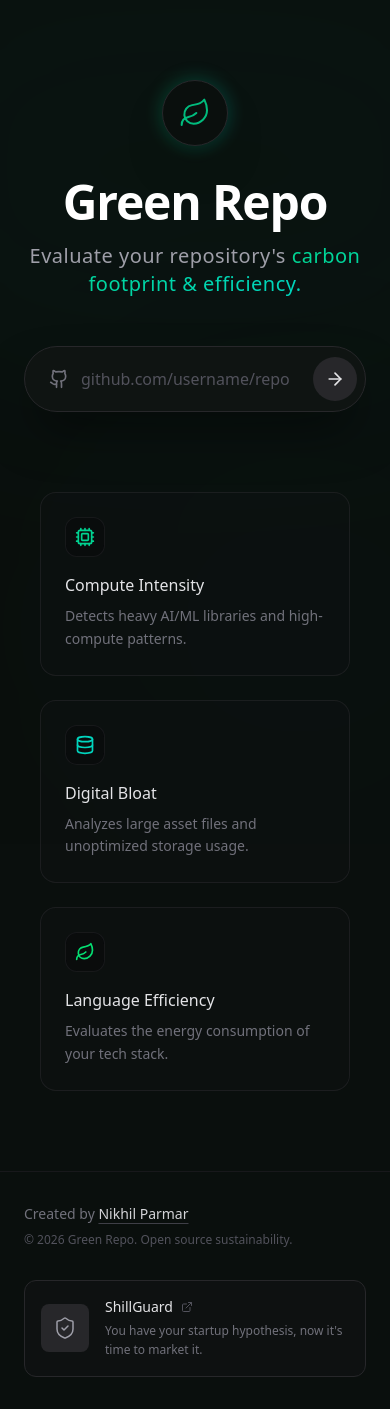
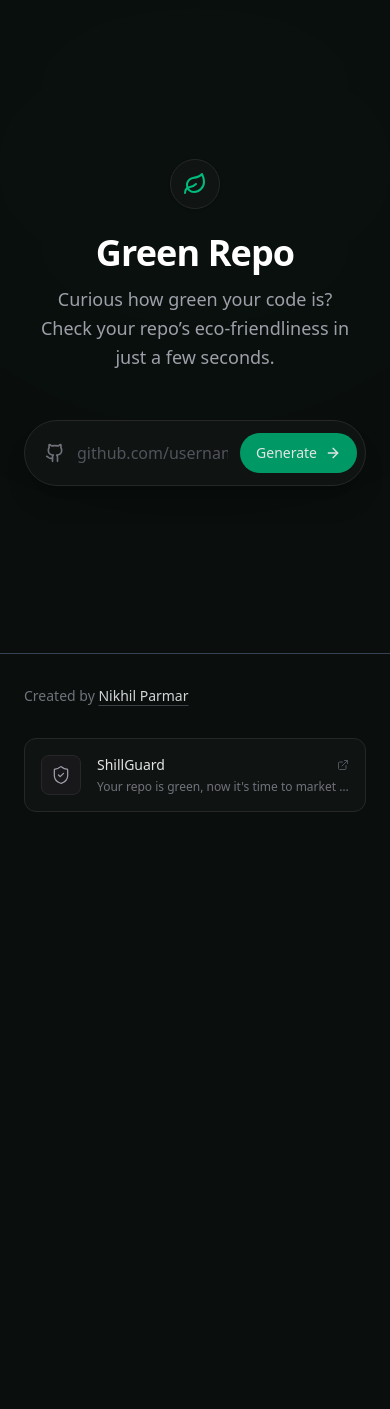
Before and after one commit to nikhilp1234567/green-repo, a Next.js app: page / in a window 390 px wide. After the commit the page ends 844 px from the top, so only its background shows below. Built offline with nearby package versions, Linux system fonts and the light colour scheme.

Commit message:
Refactor Home component layout and styling for improved user experience. Adjusted spacing, updated button styles, and refined content presentation. Removed unused feature cards and enhanced responsiveness.

```diff
--- a/app/page.tsx
+++ b/app/page.tsx
@@ -5,8 +5,6 @@ import { analyzeRepo, AnalysisResult } from './actions';
 import { motion, AnimatePresence } from 'framer-motion';
 import {
   Leaf,
-  Cpu,
-  Database,
   ArrowRight,
   CheckCircle2,
   AlertTriangle,
@@ -43,56 +41,48 @@ export default function Home() {
   return (
     <div className="min-h-screen w-full bg-[#0a0f0d] text-zinc-100 font-sans selection:bg-emerald-500/30 flex flex-col">
 
-      {/* Background Ambience */}
+      {/* Background Ambience - Subtle */}
       <div className="fixed inset-0 z-0 pointer-events-none overflow-hidden">
-        <div className="absolute top-[-10%] left-1/2 -translate-x-1/2 w-[800px] h-[500px] bg-emerald-900/20 blur-[120px] rounded-full opacity-40" />
-        <div className="absolute bottom-[-10%] left-0 w-[600px] h-[600px] bg-teal-900/10 blur-[120px] rounded-full opacity-30" />
+        <div className="absolute top-[-10%] left-1/2 -translate-x-1/2 w-[600px] h-[500px] bg-emerald-900/10 blur-[100px] rounded-full opacity-30" />
       </div>
 
       {/* Main Content Area */}
-      <main className="relative z-10 flex-1 flex flex-col items-center justify-center w-full max-w-5xl mx-auto px-6 py-20 lg:py-32">
+      <main className="relative z-10 flex-1 flex flex-col items-center justify-center w-full max-w-4xl mx-auto px-6 pt-20 pb-10">
 
-        {/* Hero Section */}
+        {/* Hero Section - Matching Reference Spacing */}
         <motion.div
-          initial={{ opacity: 0, y: 20 }}
+          initial={{ opacity: 0, y: 10 }}
           animate={{ opacity: 1, y: 0 }}
-          transition={{ duration: 0.6 }}
-          className="flex flex-col items-center text-center space-y-8 max-w-3xl"
+          transition={{ duration: 0.5 }}
+          className="flex flex-col items-center text-center space-y-6"
         >
-           {/* Logo Badge */}
-           <div className="relative group">
-            <div className="absolute -inset-1 bg-gradient-to-r from-emerald-600 to-teal-600 rounded-full blur opacity-25 group-hover:opacity-50 transition duration-1000 group-hover:duration-200"></div>
-            <div className="relative p-4 rounded-full bg-[#0a0f0d] border border-zinc-800 text-emerald-500 shadow-2xl">
-              <Leaf size={32} strokeWidth={1.5} />
+           {/* Icon Badge - Small and Circular like reference */}
+            <div className="p-3 rounded-full bg-zinc-900/50 border border-zinc-800 text-emerald-500 shadow-sm">
+              <Leaf size={24} strokeWidth={2} />
             </div>
-          </div>
 
-          <div className="space-y-4">
-            <h1 className="text-5xl md:text-7xl font-bold tracking-tight text-white">
-              Green Repo
-            </h1>
-            <h2 className="text-xl md:text-2xl font-light tracking-wide text-zinc-400">
-              Evaluate your repository's <br className="hidden md:block" />
-              <span className="text-transparent bg-clip-text bg-gradient-to-r from-emerald-400 to-teal-400 font-medium">
-               carbon footprint & efficiency.
-              </span>
-            </h2>
-          </div>
+            <div className="space-y-3 max-w-lg">
+              <h1 className="text-4xl md:text-5xl font-bold tracking-tight text-white">
+                Green Repo
+              </h1>
+              <p className="text-lg text-zinc-400 font-light leading-relaxed">
+                Curious how green your code is? <br />Check your repo’s eco-friendliness in just a few seconds.
+              </p>
+            </div>
         </motion.div>
 
         {/* Input Section */}
         <motion.div
-          initial={{ opacity: 0, y: 20 }}
+          initial={{ opacity: 0, y: 10 }}
           animate={{ opacity: 1, y: 0 }}
-          transition={{ duration: 0.6, delay: 0.2 }}
-          className="w-full max-w-lg mt-12 relative z-20"
+          transition={{ duration: 0.5, delay: 0.1 }}
+          className="w-full max-w-xl mt-12 mb-12"
         >
-          <div className="group relative">
-            <div className="absolute -inset-0.5 bg-gradient-to-r from-emerald-500/20 to-teal-500/20 rounded-full blur opacity-0 group-focus-within:opacity-100 transition duration-500" />
-
-            <div className="relative bg-[#0F1412] border border-zinc-800 rounded-full p-2 flex items-center shadow-2xl shadow-black/50 transition-all focus-within:border-emerald-500/30 focus-within:bg-[#131a17]">
+          <div className="relative group">
+            {/* Input Container */}
+            <div className="relative bg-[#0F1412] border border-zinc-800 rounded-full p-2 flex items-center shadow-xl shadow-black/20 transition-all focus-within:border-emerald-500/30 focus-within:ring-1 focus-within:ring-emerald-500/30">
               <form action={handleSubmit} className="flex items-center w-full gap-3">
-                <div className="pl-4 text-zinc-500 group-focus-within:text-emerald-500 transition-colors">
+                <div className="pl-3 text-zinc-500">
                   <Github size={20} />
                 </div>
                 <input
@@ -106,71 +96,53 @@ export default function Home() {
                 <button
                   type="submit"
                   disabled={isLoading}
-                  className="bg-zinc-800 hover:bg-emerald-600 text-zinc-200 hover:text-white p-3 rounded-full transition-all duration-300 disabled:opacity-50 disabled:cursor-not-allowed flex items-center justify-center"
+                  className="bg-emerald-600 hover:bg-emerald-800 text-zinc-200 px-4 py-2.5 rounded-full text-sm font-medium transition-all duration-200 disabled:opacity-50 disabled:cursor-not-allowed flex items-center gap-2"
                 >
-                  {isLoading ? <Loader2 className="animate-spin" size={20} /> : <ArrowRight size={20} />}
+                  {isLoading ? (
+                    <>
+                      <Loader2 className="animate-spin" size={16} />
+                      <span>Analyzing</span>
+                    </>
+                  ) : (
+                    <>
+                      <span>Generate</span>
+                      <ArrowRight size={16} />
+                    </>
+                  )}
                 </button>
               </form>
             </div>
           </div>
         </motion.div>
 
-        {/* Feature Cards (Only show if no result yet) */}
-        {!result && (
-          <motion.div
-            initial={{ opacity: 0 }}
-            animate={{ opacity: 1 }}
-            transition={{ delay: 0.4, duration: 0.8 }}
-            className="mt-20 grid grid-cols-1 md:grid-cols-3 gap-6 w-full px-4"
-          >
-            <FeatureCard
-              icon={<Cpu className="text-emerald-400" size={20} />}
-              title="Compute Intensity"
-              description="Detects heavy AI/ML libraries and high-compute patterns."
-            />
-            <FeatureCard
-              icon={<Database className="text-teal-400" size={20} />}
-              title="Digital Bloat"
-              description="Analyzes large asset files and unoptimized storage usage."
-            />
-            <FeatureCard
-              icon={<Leaf className="text-green-400" size={20} />}
-              title="Language Efficiency"
-              description="Evaluates the energy consumption of your tech stack."
-            />
-          </motion.div>
-        )}
-
         {/* Results Section */}
         <AnimatePresence mode='wait'>
           {result && (
             <motion.div
               key="results"
-              initial={{ opacity: 0, y: 20, scale: 0.98 }}
-              animate={{ opacity: 1, y: 0, scale: 1 }}
-              exit={{ opacity: 0, scale: 0.98 }}
-              transition={{ type: "spring", stiffness: 200, damping: 25 }}
-              className="w-full max-w-4xl mt-16"
+              initial={{ opacity: 0, y: 10 }}
+              animate={{ opacity: 1, y: 0 }}
+              exit={{ opacity: 0, y: -10 }}
+              className="w-full max-w-3xl mb-12"
             >
               {result.error ? (
-                <div className="bg-red-500/5 border border-red-500/10 text-red-200 p-6 rounded-2xl flex items-center gap-4 justify-center">
-                  <AlertTriangle className="text-red-500" size={24} />
-                  <p className="font-light">{result.error}</p>
+                <div className="bg-red-500/5 border border-red-500/10 text-red-200 p-4 rounded-xl flex items-center gap-4 justify-center text-sm">
+                  <AlertTriangle className="text-red-500" size={18} />
+                  <p>{result.error}</p>
                 </div>
               ) : result.score && (
-                <div className="grid grid-cols-1 md:grid-cols-5 gap-8 bg-[#131816]/80 backdrop-blur-xl border border-zinc-800/60 rounded-3xl p-8 shadow-2xl">
-
-                  {/* Left Column: Badge */}
-                  <div className="md:col-span-2 flex flex-col items-center justify-center p-6 bg-zinc-950/50 rounded-2xl border border-zinc-800/40">
+                <div className="grid grid-cols-1 md:grid-cols-5 gap-6 bg-[#131816]/50 border border-zinc-800/60 rounded-2xl p-6">
+                  {/* Badge */}
+                  <div className="md:col-span-2 flex flex-col items-center justify-center p-4 bg-zinc-950/30 rounded-xl border border-zinc-800/30">
                     <img
                       src={`/api/badge?score=${result.score.score}`}
                       alt="Green Score Badge"
-                      className="w-full max-w-[240px] h-auto drop-shadow-2xl mb-6 hover:scale-105 transition-transform duration-500"
+                      className="w-32 h-auto drop-shadow-xl mb-3 hover:scale-105 transition-transform"
                     />
                     <div className="text-center">
-                      <p className="text-zinc-500 text-xs uppercase tracking-[0.2em] font-medium mb-1">Environmental Grade</p>
+                      <p className="text-zinc-500 text-[10px] uppercase tracking-widest font-medium">Grade</p>
                       <p className={cn(
-                        "text-4xl font-light tracking-tight",
+                        "text-2xl font-light",
                         result.score.grade === 'A+' ? 'text-emerald-400' :
                         result.score.grade === 'B' ? 'text-blue-400' :
                         result.score.grade === 'C' ? 'text-yellow-400' : 'text-red-400'
@@ -178,45 +150,30 @@ export default function Home() {
                     </div>
                   </div>
 
-                  {/* Right Column: Breakdown */}
-                  <div className="md:col-span-3 flex flex-col justify-between">
+                  {/* Details */}
+                  <div className="md:col-span-3 flex flex-col justify-between space-y-4">
                     <div>
-                      <div className="mb-6">
-                        <h3 className="text-xl text-white font-medium">Analysis Report</h3>
-                        <p className="text-zinc-500 text-sm font-mono mt-1">{result.repoDetails?.owner} / {result.repoDetails?.repo}</p>
-                      </div>
+                      <h3 className="text-lg text-white font-medium">Analysis Report</h3>
+                      <p className="text-zinc-500 text-xs font-mono">{result.repoDetails?.owner}/{result.repoDetails?.repo}</p>
 
-                      <div className="space-y-4 mb-8">
-                        {result.score.breakdown.reasons.length === 0 ? (
-                          <div className="p-4 rounded-lg bg-emerald-500/5 border border-emerald-500/10 flex items-center gap-3">
-                            <CheckCircle2 className="text-emerald-500" size={20} />
-                            <p className="text-emerald-200/80 font-light text-sm">Excellent! No major inefficiencies detected.</p>
+                      <div className="mt-4 space-y-2">
+                         {result.score.breakdown.reasons.length === 0 ? (
+                          <div className="text-emerald-400/80 text-sm flex items-center gap-2">
+                             <CheckCircle2 size={16} /> No major issues found.
                           </div>
                         ) : (
-                          <ul className="space-y-3">
-                            {result.score.breakdown.reasons.map((reason, idx) => (
-                              <motion.li
-                                key={idx}
-                                initial={{ opacity: 0, x: -5 }}
-                                animate={{ opacity: 1, x: 0 }}
-                                transition={{ delay: idx * 0.1 }}
-                                className="text-zinc-300 font-light text-sm flex items-start gap-3 p-3 rounded-lg bg-red-500/5 border border-red-500/5"
-                              >
-                                <AlertTriangle className="text-red-400 shrink-0 mt-0.5" size={16} />
-                                <span>{reason}</span>
-                              </motion.li>
-                            ))}
-                          </ul>
+                          result.score.breakdown.reasons.map((reason, idx) => (
+                            <div key={idx} className="text-zinc-400 text-xs flex items-start gap-2">
+                              <span className="text-red-400 mt-0.5">•</span> {reason}
+                            </div>
+                          ))
                         )}
                       </div>
                     </div>
 
-                    <div className="pt-6 border-t border-zinc-800/50">
-                      <div className="flex items-center justify-between mb-2">
-                        <p className="text-[10px] text-zinc-500 uppercase tracking-wider font-semibold">Badge Markdown</p>
-                        <span className="text-[10px] text-emerald-500/80">Copy to README.md</span>
-                      </div>
-                      <code className="block w-full bg-black/40 hover:bg-black/60 p-3 rounded-lg text-xs text-zinc-400 font-mono break-all border border-zinc-800 transition-colors cursor-text selection:bg-emerald-500/30">
+                    <div className="pt-4 border-t border-zinc-800/50">
+                       <p className="text-[10px] text-zinc-500 mb-1">MARKDOWN BADGE</p>
+                       <code className="block w-full bg-black/30 p-2 rounded text-[10px] text-zinc-500 font-mono break-all border border-zinc-800/50">
                         [![Green Score]({typeof window !== 'undefined' ? window.location.origin : 'https://green-repo.vercel.app'}/api/badge?score={result.score.score})](https://green-repo.vercel.app)
                       </code>
                     </div>
@@ -228,36 +185,34 @@ export default function Home() {
         </AnimatePresence>
       </main>
 
-      {/* Footer Section */}
-      <footer className="relative z-10 w-full border-t border-zinc-900 bg-[#0a0f0d]">
-        <div className="max-w-5xl mx-auto px-6 py-8 md:py-12">
-          <div className="flex flex-col md:flex-row items-start md:items-center justify-between gap-8 md:gap-4">
+      {/* Footer Section - Matches Reference Layout */}
+      <footer className="w-full">
+        {/* Divider Line */}
+        <div className="w-full h-px bg-gray-700 max-w-4xl mx-auto" />
+
+        <div className="max-w-4xl mx-auto px-6 py-8 md:py-12">
+          <div className="flex flex-col md:flex-row items-start md:items-center justify-between gap-8">
 
             {/* Left: Created By */}
-            <div className="flex flex-col space-y-2">
-              <p className="text-zinc-500 text-sm font-light">
-                Created by <a href="#" className="text-zinc-300 hover:text-white underline decoration-zinc-700 underline-offset-4 transition-colors">Nikhil Parmar</a>
-              </p>
-              <p className="text-zinc-600 text-xs">
-                &copy; {new Date().getFullYear()} Green Repo. Open source sustainability.
-              </p>
+            <div className="text-sm font-light text-zinc-500">
+              Created by <a href="#" className="text-zinc-300 hover:text-emerald-400 underline decoration-zinc-700 underline-offset-4 transition-colors">Nikhil Parmar</a>
             </div>
 
-            {/* Right: Promo Card (ShillGuard Style) */}
+            {/* Right: ShillGuard Card */}
             <a
               href="#"
-              className="group flex items-center gap-4 p-4 rounded-xl border border-zinc-800 bg-zinc-900/30 hover:bg-zinc-900/60 hover:border-zinc-700 transition-all duration-300 max-w-sm w-full md:w-auto"
+              className="group flex items-center gap-4 p-4 rounded-xl border border-zinc-800 bg-[#0F1412] hover:bg-zinc-900/50 hover:border-zinc-700 transition-all duration-300 w-full md:w-auto md:min-w-[320px]"
             >
-              <div className="h-12 w-12 rounded-lg bg-zinc-800 flex items-center justify-center text-zinc-400 group-hover:text-emerald-400 transition-colors">
-                <ShieldCheck strokeWidth={1.5} size={24} />
+              <div className="h-10 w-10 rounded-lg bg-zinc-900 border border-zinc-800 flex items-center justify-center text-zinc-400 group-hover:text-emerald-400 transition-colors">
+                <ShieldCheck strokeWidth={1.5} size={20} />
               </div>
-              <div className="flex-1">
-                <div className="flex items-center gap-2">
+              <div className="flex-1 min-w-0">
+                <div className="flex items-center justify-between">
                   <h4 className="text-sm font-medium text-zinc-200">ShillGuard</h4>
                   <ExternalLink size={12} className="text-zinc-600 group-hover:text-zinc-400" />
                 </div>
-                <p className="text-xs text-zinc-500 mt-1 font-light leading-relaxed group-hover:text-zinc-400">
-                  You have your startup hypothesis, now it's time to market it.
+                <p className="text-xs text-zinc-500 mt-1 font-light truncate group-hover:text-zinc-400 transition-colors">
+                  Your repo is green, now it's time to market the product.
                 </p>
               </div>
             </a>
@@ -269,16 +224,11 @@ export default function Home() {
   );
 }
 
-function FeatureCard({ icon, title, description }: { icon: React.ReactNode, title: string, description: string }) {
+function FeatureItem({ icon, label }: { icon: React.ReactNode, label: string }) {
   return (
-    <div className="p-6 rounded-2xl bg-zinc-900/20 border border-zinc-800/60 hover:bg-zinc-800/40 hover:border-zinc-700/60 transition-all duration-300 group">
-      <div className="w-10 h-10 rounded-xl bg-zinc-950/50 flex items-center justify-center border border-zinc-800/50 mb-4 group-hover:scale-110 transition-transform">
-        {icon}
-      </div>
-      <h3 className="text-base font-medium text-zinc-200 mb-2">{title}</h3>
-      <p className="text-zinc-500 leading-relaxed text-sm font-light">
-        {description}
-      </p>
+    <div className="flex items-center justify-center gap-2 p-3 rounded-lg border border-zinc-800/30 bg-zinc-900/10 text-zinc-500 text-xs">
+      {icon}
+      <span>{label}</span>
     </div>
   );
 }
```
